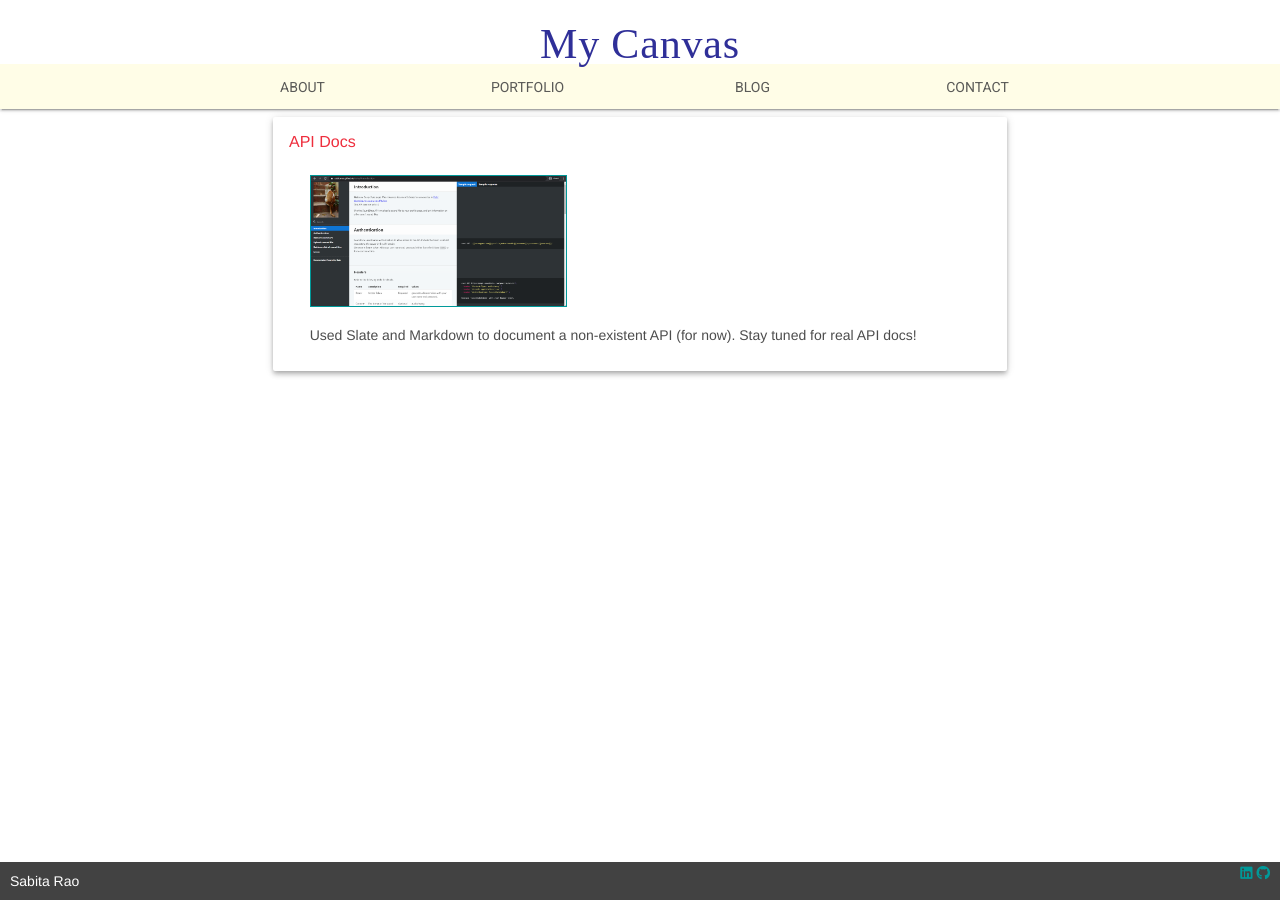
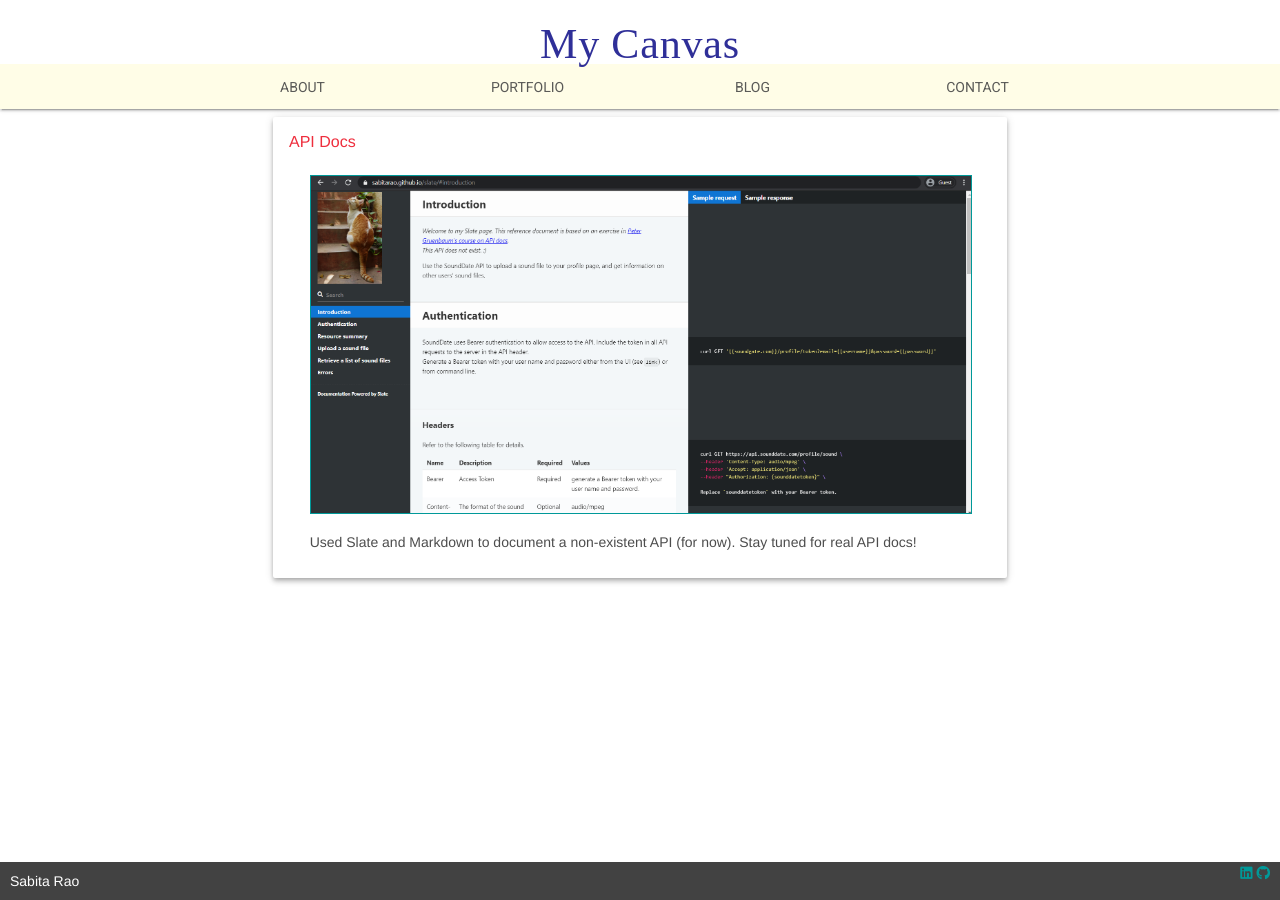
Before and after one commit to sabitarao/sabitarao.github.io, a Jekyll site: the page built from _projects/markdown-slate.html, in a window 1280 px wide. Built offline with Jekyll 4.4.1, drawn with Linux system fonts in a browser that asks for light colours; nearby versions of some CDN libraries; some web fonts are replaced.

Commit message:
resized graphics

```diff
--- a/_projects/code-samples.html
+++ b/_projects/code-samples.html
@@ -6,5 +6,5 @@ tags:
 show: true
 order: 2
 ---
-<p><a href="https://sabitarao.github.io/2020/05/02/learning-to-code.html" target="_blank"><img src="/assets/coursera-python4.png" width="255px" border="1" alt="sphinx website screenshot"></a></p>
+<p><a href="https://sabitarao.github.io/2020/05/20/learning-to-code.html" target="_blank"><img src="/assets/coursera-python4.png" width="100%" border="1" alt="sphinx website screenshot"></a></p>
 <p>I'm learning to code! :)<br> Will update this project page soon as I learn to <a href="https://www.udemy.com/share/101W8UA0sYcFxTR3g=/" target="_blank">automate computer tasks using Python</a>.<br><br></p>
--- a/_projects/markdown-docfx.html
+++ b/_projects/markdown-docfx.html
@@ -9,5 +9,5 @@ tags:
 show: true
 order: 4
 ---
-<p><a href="https://sabitarao.github.io/docfx" target="_blank"><img src="/assets/docfx.png" width="255px" border="1" alt="docfx page screenshot"></a></p>
+<p><a href="https://sabitarao.github.io/docfx" target="_blank"><img src="/assets/docfx.png" width="100%" border="1" alt="docfx page screenshot"></a></p>
 <p>Used DocFX and Markdown to republish excerpts from a DITA-based guide that I originally authored using Arbortext Editor.</p>
--- a/_projects/markdown-slate.html
+++ b/_projects/markdown-slate.html
@@ -10,5 +10,5 @@ tags:
 show: true
 order: 5
 ---
-<p><a href="https://sabitarao.github.io/slate" target="_blank"><img src="/assets/slate.png" width="255px" border="1" alt="slate page screenshot"></a></p>
+<p><a href="https://sabitarao.github.io/slate" target="_blank"><img src="/assets/slate.png" width="100%" border="1" alt="slate page screenshot"></a></p>
 <p>Used Slate and Markdown to document a non-existent API (for now). Stay tuned for real API docs!</p>
--- a/_projects/markdown-sphinx.html
+++ b/_projects/markdown-sphinx.html
@@ -9,5 +9,5 @@ tags:
 show: true
 order: 3
 ---
-<p><a href="https://sabitarao.github.io/sphinx" target="_blank"><img src="/assets/sphinx.png" width="255px" border="1" alt="sphinx website screenshot"></a></p>
+<p><a href="https://sabitarao.github.io/sphinx" target="_blank"><img src="/assets/sphinx.png" width="100%" border="1" alt="sphinx website screenshot"></a></p>
 <p>Used Sphinx and Markdown to republish excerpts from my DITA-based guide. Added custom CSS and reST tabs.</p>
--- a/_projects/personal-website.html
+++ b/_projects/personal-website.html
@@ -10,5 +10,5 @@ tags:
 show: true
 order: 1
 ---
-<p><a href="https://sabitarao.github.io/projects/"><img src="/assets/my-canvas.png" width="255px" border="1" alt="github page screenshot"></a></p>
+<p><a href="https://sabitarao.github.io/projects/"><img src="/assets/my-canvas.png" width="100%" border="1" alt="github page screenshot"></a></p>
 <p>Modified a <a href="https://getmdl.io/templates/portfolio/index.html" target="_blank">Material Design template</a> to suit Jekyll, Liquid, and Github Pages. <br> Inspired by <a href = "https://rachelmad.github.io/entries/2016/08/14/material-design-jekyll" target="_blank">this post</a>!<br></p>
```
